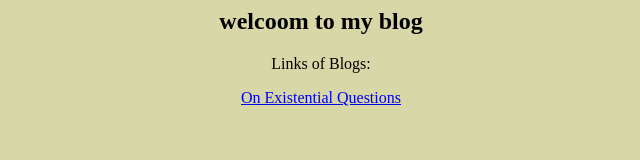
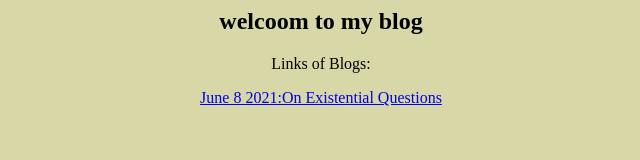
Before and after one commit to 17fifty/blog, a plain HTML site: page index.html in a window 1280 px wide. Shown: the whole page, without its empty margins (319-959 px from the left). Drawn offline with Linux system fonts and the light colour scheme.

Commit message:
Update index.html

```diff
--- a/index.html
+++ b/index.html
@@ -3,7 +3,7 @@
 	<body>
 	<link rel="stylesheet" href="main.css">
 	<p>Links of Blogs:</p>
-	<p><a href="https://rosetorte.github.io/blog/extquest.html">On Existential Questions</a></p>
+	<p><a href="https://rosetorte.github.io/blog/extquest.html">June 8 2021:On Existential Questions</a></p>
 	<br>
 	</body>
 
```
